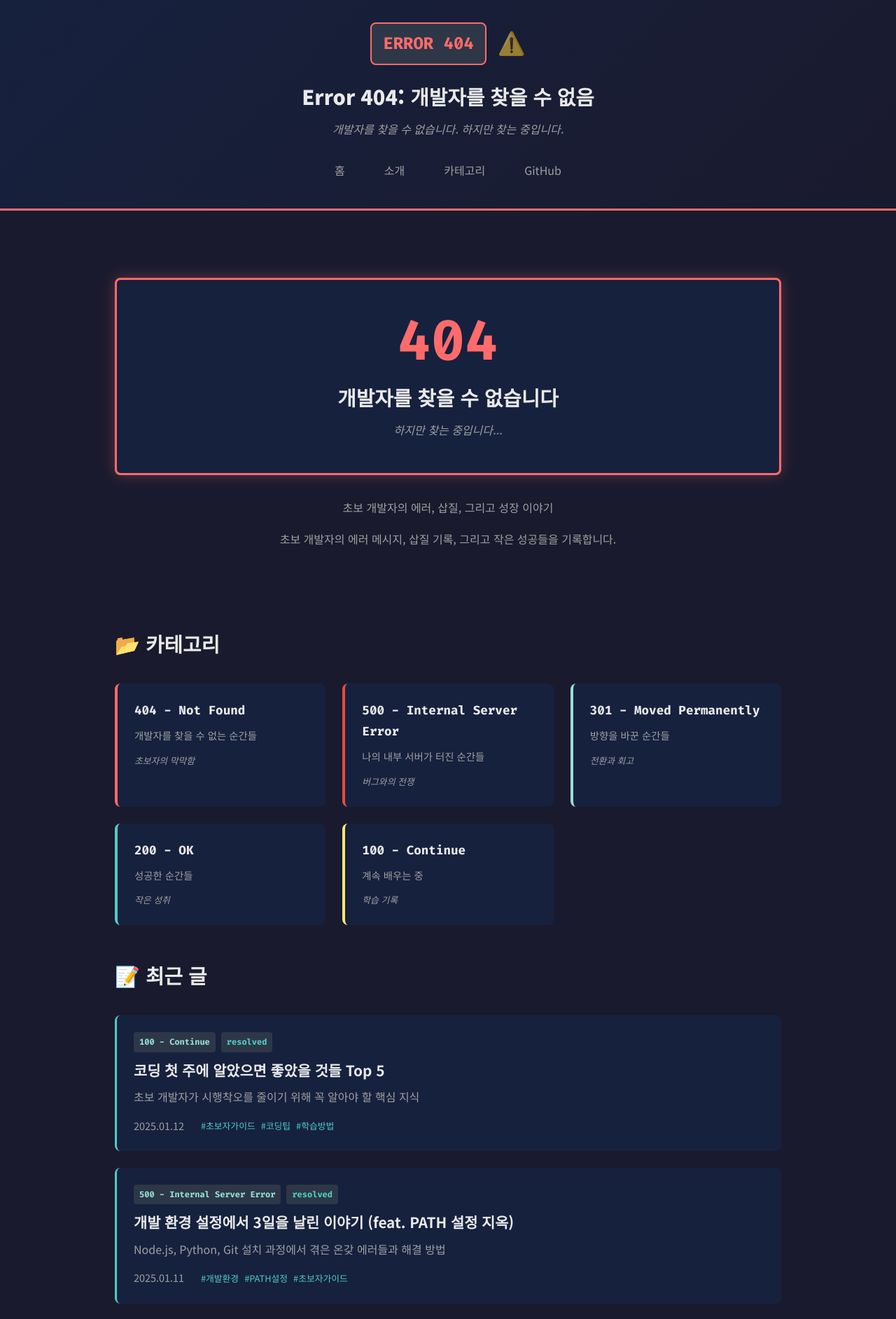
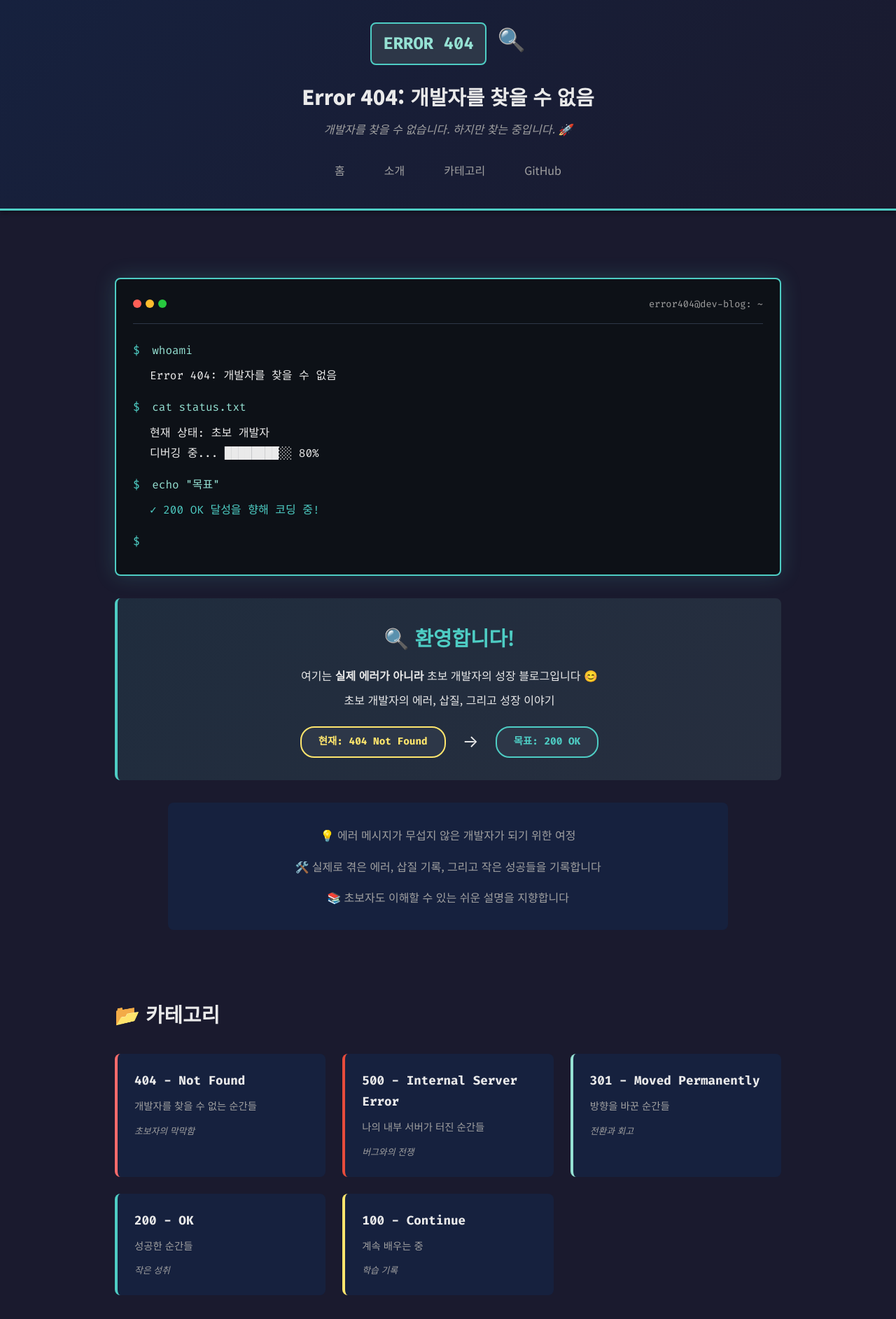
Before and after one commit to cattowel39200/Error_404, a Jekyll site: the page built from index.md, in a window 1280 px wide. Shown: the top 1885 px of the page at 70% size. Built offline with Jekyll 4.4.1, drawn with Linux system fonts in a browser that asks for light colours.

Commit message:
Redesign blog UI with welcoming terminal theme
Major changes:
- Replace intimidating error box with friendly terminal interface
- Add terminal-style welcome section with blinking cursor animation
- Change color scheme from red (warning) to green (success)
- Add clear "this is not an error" message for visitors
- Update header icon from ⚠️ to 🔍 for friendlier appearance
- Improve overall visual hierarchy and readability

Design improvements:
- Terminal box with macOS-style buttons
- Animated cursor and floating icon effects
- Status badges showing journey from 404 to 200 OK
- Gradient backgrounds and better shadows
- More welcoming hero description

This resolves the issue where visitors might think they hit an actual error page and immediately leave.

🤖 Generated with [Claude Code](https://claude.com/claude-code)

Co-Authored-By: Claude <noreply@anthropic.com>

```diff
--- a/_layouts/default.html
+++ b/_layouts/default.html
@@ -26,13 +26,13 @@
                 <div class="logo">
                     <a href="{{ '/' | relative_url }}">
                         <span class="error-code">ERROR 404</span>
-                        <span class="error-symbol">⚠️</span>
+                        <span class="error-symbol">🔍</span>
                     </a>
                 </div>
                 <h1 class="site-title">
                     <a href="{{ '/' | relative_url }}">{{ site.title }}</a>
                 </h1>
-                <p class="site-tagline">{{ site.tagline }}</p>
+                <p class="site-tagline">{{ site.tagline }} 🚀</p>
                 <nav class="site-nav">
                     <a href="{{ '/' | relative_url }}">홈</a>
                     <a href="{{ '/about' | relative_url }}">소개</a>
--- a/assets/css/style.css
+++ b/assets/css/style.css
@@ -70,8 +70,9 @@ a:hover {
 .site-header {
     background: linear-gradient(135deg, var(--darker-bg) 0%, var(--dark-bg) 100%);
     padding: var(--spacing-lg) 0;
-    border-bottom: 3px solid var(--error-red);
+    border-bottom: 3px solid var(--success-green);
     margin-bottom: var(--spacing-xl);
+    box-shadow: 0 4px 6px rgba(0, 0, 0, 0.3);
 }
 
 .header-content {
@@ -89,7 +90,13 @@ a:hover {
     font-family: var(--font-mono);
     font-size: 1.5rem;
     font-weight: 700;
-    color: var(--error-red);
+    color: var(--success-green);
+    text-decoration: none;
+    transition: var(--transition);
+}
+
+.logo a:hover {
+    transform: translateY(-2px);
     text-decoration: none;
 }
 
@@ -97,17 +104,18 @@ a:hover {
     background-color: var(--code-bg);
     padding: var(--spacing-xs) var(--spacing-sm);
     border-radius: var(--border-radius);
-    border: 2px solid var(--error-red);
+    border: 2px solid var(--success-green);
+    color: var(--info-blue);
 }
 
 .error-symbol {
     font-size: 2rem;
-    animation: pulse 2s infinite;
+    animation: float 3s ease-in-out infinite;
 }
 
-@keyframes pulse {
-    0%, 100% { opacity: 1; }
-    50% { opacity: 0.5; }
+@keyframes float {
+    0%, 100% { transform: translateY(0px); }
+    50% { transform: translateY(-5px); }
 }
 
 .site-title a {
@@ -157,48 +165,163 @@ a:hover {
 
 /* Hero Section */
 .hero {
-    text-align: center;
     margin-bottom: var(--spacing-xl);
     padding: var(--spacing-xl) 0;
 }
 
-.error-box {
-    background-color: var(--darker-bg);
-    border: 3px solid var(--error-red);
+.terminal-box {
+    background-color: #0d1117;
+    border: 2px solid var(--success-green);
     border-radius: var(--border-radius);
-    padding: var(--spacing-xl);
+    padding: var(--spacing-md);
     margin-bottom: var(--spacing-lg);
-    box-shadow: 0 0 20px rgba(255, 107, 107, 0.3);
+    box-shadow: 0 0 30px rgba(78, 205, 196, 0.2);
+    font-family: var(--font-mono);
 }
 
-.error-code-large {
-    font-family: var(--font-mono);
-    font-size: 5rem;
-    font-weight: 900;
+.terminal-header {
+    display: flex;
+    align-items: center;
+    gap: var(--spacing-xs);
+    padding-bottom: var(--spacing-sm);
+    border-bottom: 1px solid var(--code-bg);
+    margin-bottom: var(--spacing-md);
+}
+
+.terminal-buttons {
+    display: flex;
+    gap: 6px;
+}
+
+.terminal-button {
+    width: 12px;
+    height: 12px;
+    border-radius: 50%;
+}
+
+.terminal-button.red { background-color: #ff5f56; }
+.terminal-button.yellow { background-color: #ffbd2e; }
+.terminal-button.green { background-color: #27c93f; }
+
+.terminal-title {
+    color: var(--gray-text);
+    font-size: 0.85rem;
+    margin-left: auto;
+}
+
+.terminal-content {
+    color: var(--light-text);
+    text-align: left;
+    line-height: 1.8;
+}
+
+.terminal-line {
+    margin-bottom: var(--spacing-xs);
+}
+
+.terminal-prompt {
+    color: var(--success-green);
+    margin-right: var(--spacing-xs);
+}
+
+.terminal-command {
+    color: var(--info-blue);
+}
+
+.terminal-output {
+    color: var(--light-text);
+    margin-left: 1.5rem;
+}
+
+.terminal-error {
     color: var(--error-red);
-    line-height: 1;
+    margin-left: 1.5rem;
+}
+
+.terminal-success {
+    color: var(--success-green);
+    margin-left: 1.5rem;
+}
+
+.terminal-cursor {
+    display: inline-block;
+    width: 8px;
+    height: 18px;
+    background-color: var(--success-green);
+    margin-left: 4px;
+    animation: blink 1s infinite;
+}
+
+@keyframes blink {
+    0%, 50% { opacity: 1; }
+    51%, 100% { opacity: 0; }
+}
+
+.welcome-message {
+    background: linear-gradient(135deg, rgba(78, 205, 196, 0.1) 0%, rgba(149, 225, 211, 0.1) 100%);
+    border-left: 4px solid var(--success-green);
+    padding: var(--spacing-lg);
+    border-radius: var(--border-radius);
+    margin-bottom: var(--spacing-lg);
+    text-align: center;
+}
+
+.welcome-message h2 {
+    font-size: 1.8rem;
+    color: var(--success-green);
     margin-bottom: var(--spacing-sm);
 }
 
-.error-message h2 {
-    font-size: 1.8rem;
+.welcome-message p {
+    color: var(--light-text);
+    line-height: 1.7;
     margin-bottom: var(--spacing-xs);
 }
 
-.subtitle {
-    color: var(--gray-text);
-    font-style: italic;
-}
-
 .hero-description {
-    max-width: 700px;
+    max-width: 800px;
     margin: 0 auto;
-    color: var(--gray-text);
-    line-height: 1.8;
+    padding: var(--spacing-lg);
+    background-color: var(--darker-bg);
+    border-radius: var(--border-radius);
+    text-align: center;
 }
 
 .hero-description p {
+    color: var(--gray-text);
+    line-height: 1.8;
     margin-bottom: var(--spacing-sm);
+}
+
+.hero-description p:last-child {
+    margin-bottom: 0;
+}
+
+.status-badges {
+    display: flex;
+    justify-content: center;
+    gap: var(--spacing-md);
+    margin-top: var(--spacing-md);
+    flex-wrap: wrap;
+}
+
+.status-badge-large {
+    padding: var(--spacing-xs) var(--spacing-md);
+    border-radius: 20px;
+    font-size: 0.9rem;
+    font-family: var(--font-mono);
+    font-weight: 600;
+    background-color: var(--code-bg);
+}
+
+.status-badge-large.current {
+    color: var(--warning-yellow);
+    border: 2px solid var(--warning-yellow);
+}
+
+.status-badge-large.target {
+    color: var(--success-green);
+    border: 2px solid var(--success-green);
 }
 
 /* Categories Section */
@@ -606,9 +729,10 @@ a:hover {
 
 .site-footer {
     background-color: var(--darker-bg);
-    border-top: 3px solid var(--error-red);
+    border-top: 3px solid var(--success-green);
     padding: var(--spacing-xl) 0;
     margin-top: var(--spacing-xl);
+    box-shadow: 0 -4px 6px rgba(0, 0, 0, 0.3);
 }
 
 .footer-content {
--- a/index.md
+++ b/index.md
@@ -4,16 +4,57 @@ title: Home
 ---
 
 <div class="hero">
-    <div class="error-box">
-        <div class="error-code-large">404</div>
-        <div class="error-message">
-            <h2>개발자를 찾을 수 없습니다</h2>
-            <p class="subtitle">하지만 찾는 중입니다...</p>
+    <div class="terminal-box">
+        <div class="terminal-header">
+            <div class="terminal-buttons">
+                <span class="terminal-button red"></span>
+                <span class="terminal-button yellow"></span>
+                <span class="terminal-button green"></span>
+            </div>
+            <span class="terminal-title">error404@dev-blog: ~</span>
+        </div>
+        <div class="terminal-content">
+            <div class="terminal-line">
+                <span class="terminal-prompt">$</span>
+                <span class="terminal-command">whoami</span>
+            </div>
+            <div class="terminal-output">Error 404: 개발자를 찾을 수 없음</div>
+
+            <div class="terminal-line" style="margin-top: 1rem;">
+                <span class="terminal-prompt">$</span>
+                <span class="terminal-command">cat status.txt</span>
+            </div>
+            <div class="terminal-output">현재 상태: 초보 개발자</div>
+            <div class="terminal-output">디버깅 중... ████████░░ 80%</div>
+
+            <div class="terminal-line" style="margin-top: 1rem;">
+                <span class="terminal-prompt">$</span>
+                <span class="terminal-command">echo "목표"</span>
+            </div>
+            <div class="terminal-success">✓ 200 OK 달성을 향해 코딩 중!</div>
+
+            <div class="terminal-line" style="margin-top: 1rem;">
+                <span class="terminal-prompt">$</span>
+                <span class="terminal-cursor"></span>
+            </div>
         </div>
     </div>
+
+    <div class="welcome-message">
+        <h2>🔍 환영합니다!</h2>
+        <p>여기는 <strong>실제 에러가 아니라</strong> 초보 개발자의 성장 블로그입니다 😊</p>
+        <p>{{ site.description }}</p>
+        <div class="status-badges">
+            <span class="status-badge-large current">현재: 404 Not Found</span>
+            <span style="font-size: 1.5rem;">→</span>
+            <span class="status-badge-large target">목표: 200 OK</span>
+        </div>
+    </div>
+
     <div class="hero-description">
-        <p>{{ site.description }}</p>
-        <p>초보 개발자의 에러 메시지, 삽질 기록, 그리고 작은 성공들을 기록합니다.</p>
+        <p>💡 에러 메시지가 무섭지 않은 개발자가 되기 위한 여정</p>
+        <p>🛠️ 실제로 겪은 에러, 삽질 기록, 그리고 작은 성공들을 기록합니다</p>
+        <p>📚 초보자도 이해할 수 있는 쉬운 설명을 지향합니다</p>
     </div>
 </div>
 
```
